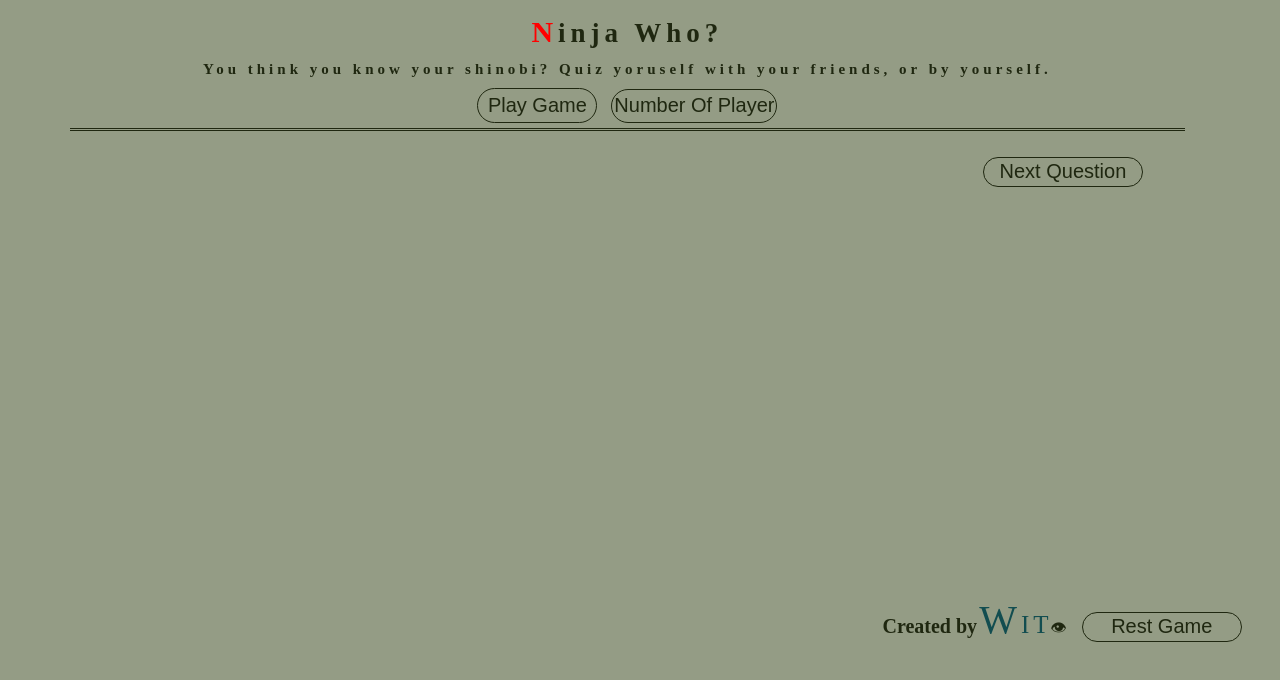
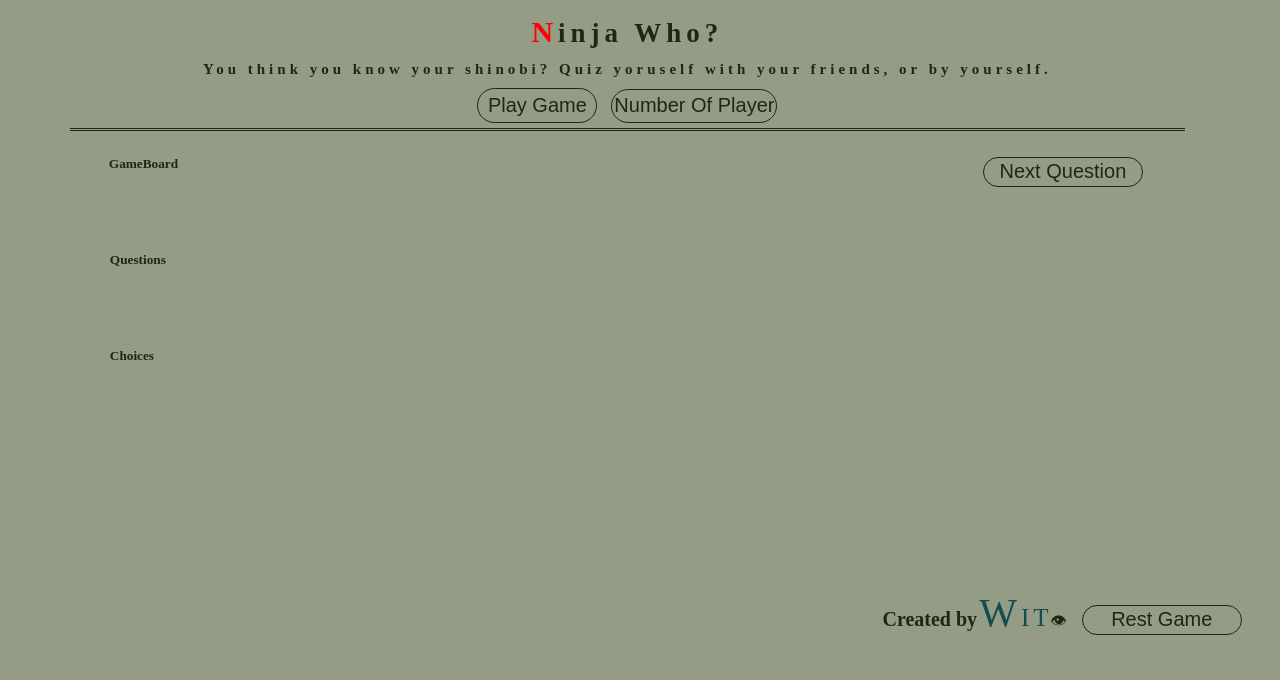
Before and after one commit to Rashadtheone/rashadtheone.github.io-trivia, a plain HTML site: page index.html in a window 1280 px wide. Drawn offline with nearby package versions, Linux system fonts and the light colour scheme.

Commit message:
fixed some HTML problems.

```diff
--- a/index.html
+++ b/index.html
@@ -23,10 +23,13 @@
 <div class = 'main-window'>
 
 <main class = 'gameBoard' id = 'game-board'>
+    <h5>GameBoard</h5>
 
 <section class = 'question' id = 'question-board'>
+        <h5>Questions</h5>
 </section>
 <section class = 'answers' id = 'answer-board'>
+    <h5>Choices</h5>
 </section>
 </main>
 <h2><input type="button" value='Next Question' id='next'></h2>
@@ -36,9 +39,10 @@
 </div>
 <footer class = 'footer-container'>
     <h1>Created by</h1> <div class ='letter-one'>W</div> <div class ='letter-two'>I</div> <div class ='letter-three'>T</div><div class='logo'>&#128065;</div>
-    <h2><input type="button" value='Rest Game' id='rest'></h2>
+    <input type="button" value='Rest Game' id='rest'>
 </footer>
 <script src="js/script.js"></script>
 <script src="js/animation.js"></script>
+</div>
 </body>
 </html>
```
